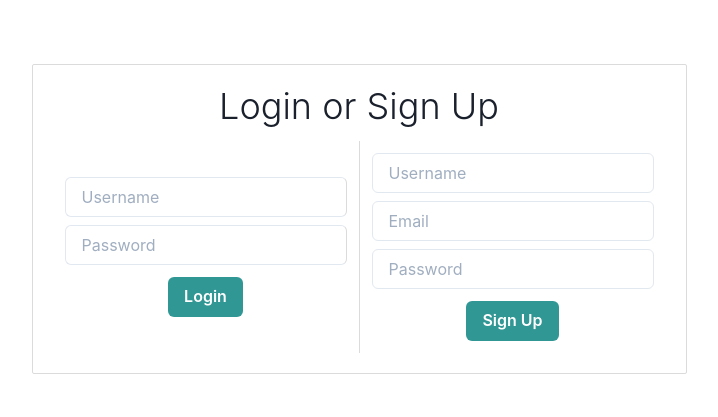
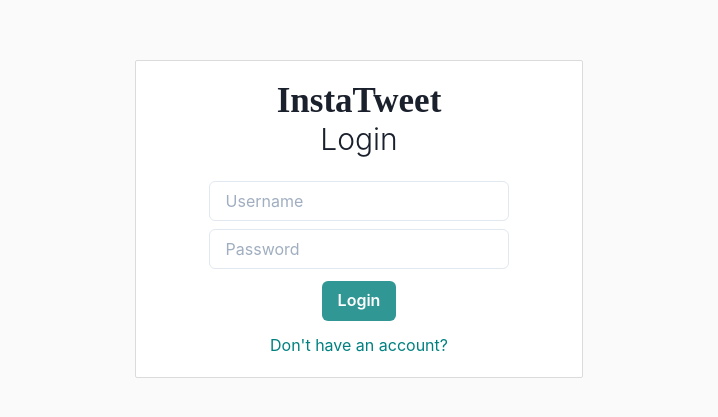
Before and after one commit to KhanShaheb34/Instatweet, a React (Create React App) app in the folder client/: page /login in a window 1280 px wide. Shown: the part 181-598 px from the top of the page, without its empty margins (281-999 px from the left). Built offline with nearby package versions, Linux system fonts and the light colour scheme; a web font is replaced by a local one.

Commit message:
Changes in login page

```diff
--- a/client/src/components/loginForm.tsx
+++ b/client/src/components/loginForm.tsx
@@ -41,12 +41,12 @@
       as="form"
       flexGrow={1}
       p={3}
-      borderRight="1px solid #DBDBDB"
       display="flex"
       justifyContent="center"
       flexDirection="column"
       alignItems="center"
       onSubmit={handleSubmit}
+      minW="80%"
     >
       <Input
         type="text"
--- a/client/src/components/logo.tsx
+++ b/client/src/components/logo.tsx
@@ -2,14 +2,14 @@
 import { Link } from "react-router-dom";
 import { AppRouteUi } from "../config/appRoutes";
 
-export const Logo = () => (
+export const Logo = ({ noLink }: { noLink?: boolean }) => (
   <Text
     fontWeight="bolder"
     fontSize={35}
     fontFamily="'Fleur De Leah', cursive"
     lineHeight="40px"
     as={Link}
-    to={AppRouteUi.Home()}
+    to={noLink ? "#" : AppRouteUi.Home()}
   >
     InstaTweet
   </Text>
--- a/client/src/components/signupForm.tsx
+++ b/client/src/components/signupForm.tsx
@@ -6,7 +6,7 @@
 import { useToast } from "@chakra-ui/toast";
 import { Spinner } from "@chakra-ui/spinner";
 
-export const SignupForm = () => {
+export const SignupForm = ({ onSignUp }: { onSignUp: () => void }) => {
   const [username, setUsername] = useState("");
   const [email, setEmail] = useState("");
   const [password, setPassword] = useState("");
@@ -30,6 +30,7 @@
       setUsername("");
       setEmail("");
       setPassword("");
+      onSignUp();
     }
     setIsLoading(false);
   };
@@ -44,6 +45,7 @@
       justifyContent="center"
       alignItems="center"
       onSubmit={handleSubmit}
+      minW="80%"
     >
       <Input
         type="text"
--- a/client/src/pages/login.tsx
+++ b/client/src/pages/login.tsx
@@ -1,8 +1,12 @@
-import { Box, Heading } from "@chakra-ui/layout";
+import { Box, Heading, Text } from "@chakra-ui/layout";
+import { useState } from "react";
 import { LoginForm } from "../components/loginForm";
+import { Logo } from "../components/logo";
 import { SignupForm } from "../components/signupForm";
 
 export const Login = () => {
+  const [login, setLogin] = useState(true);
+
   return (
     <Box
       height="100vh"
@@ -10,6 +14,7 @@
       display="flex"
       justifyContent="center"
       alignItems="center"
+      background="#FAFAFA"
     >
       <Box
         border="1px solid #DBDBDB"
@@ -18,14 +23,24 @@
         maxW={800}
         display="flex"
         flexDirection="column"
+        alignItems="center"
+        m={2}
+        background="white"
+        minW="35%"
       >
-        <Heading mb={3} textAlign="center" fontWeight="light">
-          Login or Sign Up
+        <Logo noLink />
+        <Heading mb={3} size="lg" textAlign="center" fontWeight="light">
+          {login ? "Login" : "Sign Up"}
         </Heading>
-        <Box display="flex">
-          <LoginForm />
-          <SignupForm />
-        </Box>
+        {login ? <LoginForm /> : <SignupForm onSignUp={() => setLogin(true)} />}
+        <Text
+          color="teal"
+          cursor="pointer"
+          _hover={{ textDecoration: "underline" }}
+          onClick={() => setLogin(!login)}
+        >
+          {login ? "Don't have an account?" : "Already have an account!"}
+        </Text>
       </Box>
     </Box>
   );
```
